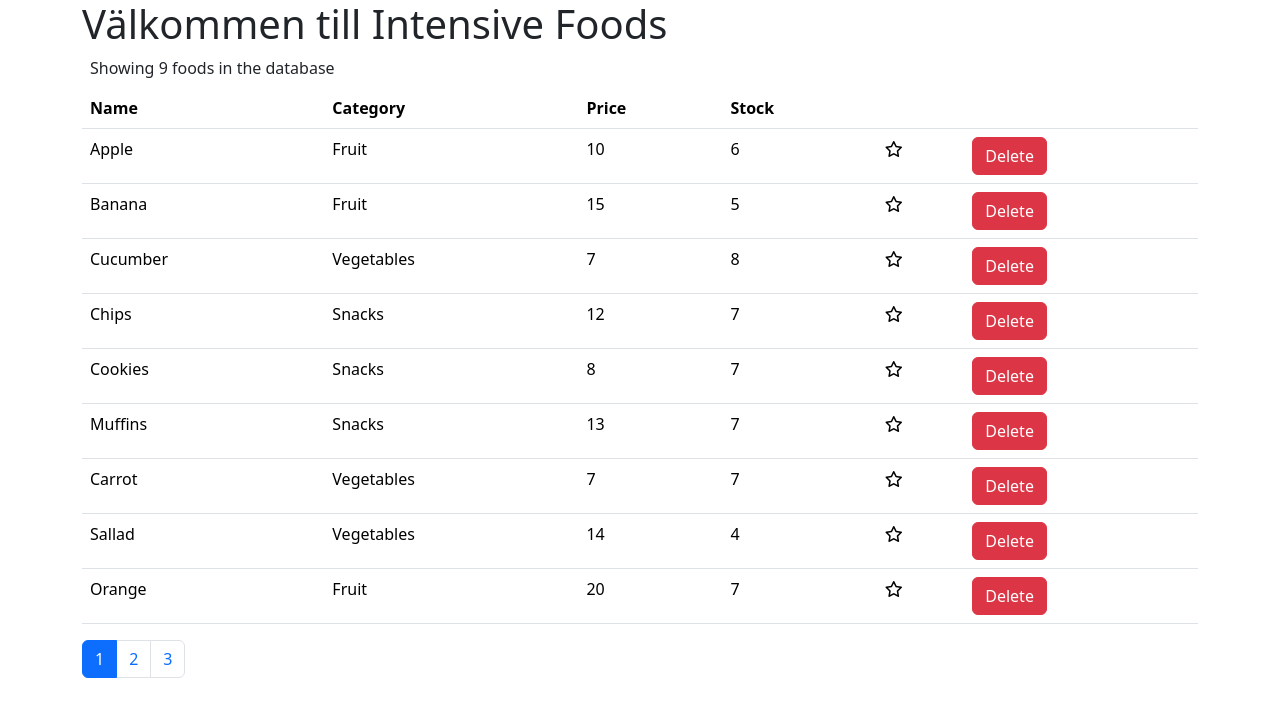
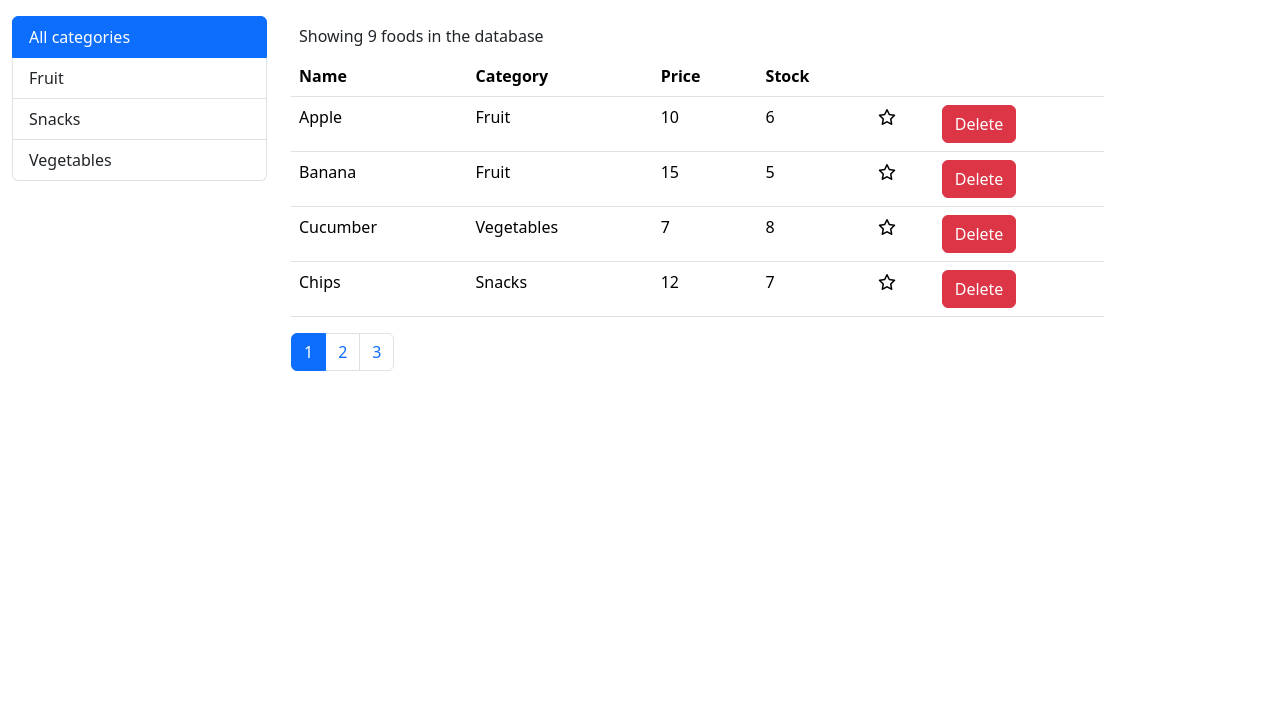
Before and after one commit to armenbakir/Food-store-with-ReactQuery-FE, a React (Vite) app: page / in a window 1280 px wide. Shown: the top 716 px of the page. Built offline with nearby package versions, Linux system fonts and the light colour scheme.

Commit message:
paginated foods

```diff
--- a/src/components/Foods.tsx
+++ b/src/components/Foods.tsx
@@ -1,12 +1,17 @@
 import { useState } from "react";
 import { getFoods } from "../services/fakeFoodService";
 import Favorite from "./Favorite";
-import Welcome from "./Welcome";
 import Pagination from "./Pagination";
+import ListGroup from "./ListGroup";
+import { Category, getCategories } from "../services/fakeCategoryService";
+import { paginate } from "../utils";
 
+const DEFAULT_CATEGORY: Category = { _id: "", name: "All categories" };
+const PAGE_SIZE = 4;
 function Foods() {
   const [foods, setFoods] = useState(getFoods());
   const [selectedPage, setSelectedPage] = useState(1);
+  const [selectedCategory, setSelectedCategory] = useState(DEFAULT_CATEGORY);
 
   function handleDelete(id: string) {
     const newFoods = foods.filter((food) => food._id !== id);
@@ -25,9 +30,18 @@ function Foods() {
 
   if (foods.length === 0) return <p>There are no foods in the database</p>;
 
+  const paginatedFoods = paginate(foods, PAGE_SIZE, selectedPage);
+
   return (
-    <div className="container">
-      <Welcome />
+    <div className="row container pt-3">
+      <div className="col-3">
+        <ListGroup
+          items={[DEFAULT_CATEGORY, ...getCategories()]}
+          selectedItem={selectedCategory}
+          onItemSelect={setSelectedCategory}
+        />
+      </div>
+      <div className="col">
         <p className="m-2">Showing {foods.length} foods in the database</p>
         <table className="table">
           <thead>
@@ -41,7 +55,7 @@ function Foods() {
             </tr>
           </thead>
           <tbody>
-          {foods.map((food) => (
+            {paginatedFoods.map((food) => (
               <tr key={food._id}>
                 <td>{food.name}</td>
                 <td>{food.category.name}</td>
@@ -67,10 +81,11 @@ function Foods() {
         </table>
         <Pagination
           totalCount={foods.length}
-        pageSize={4}
+          pageSize={PAGE_SIZE}
           selectedPage={selectedPage}
           onPageSelect={setSelectedPage}
         />
+      </div>
     </div>
   );
 }
```
Lines whose indentation alone changed are shown as unchanged.
